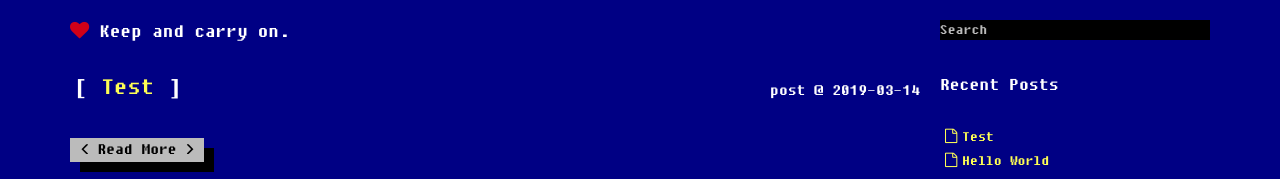
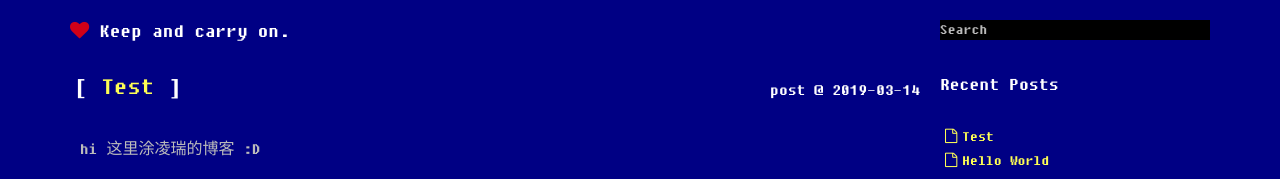
Before and after one commit to tulingrui/.main, a plain HTML site: page index.html in a window 1280 px wide. Shown: the part 166-345 px from the top of the page. Drawn offline with Linux system fonts and the light colour scheme; files that its build step writes are made by us from their sources; files whose address does not match are found by name.

Commit message:
Site updated: 2019-03-14 15:44:02

```diff
--- a/index.html
+++ b/index.html
@@ -155,6 +155,7 @@ var _hmt = _hmt || [];
   <div class="row">
 
 
+		<p>hi 这里涂凌瑞的博客 :D</p>
 
 
 	</div>
```
Also changed, not shown: 2019/03/14/Test/index.html (+3 -0 lines).
